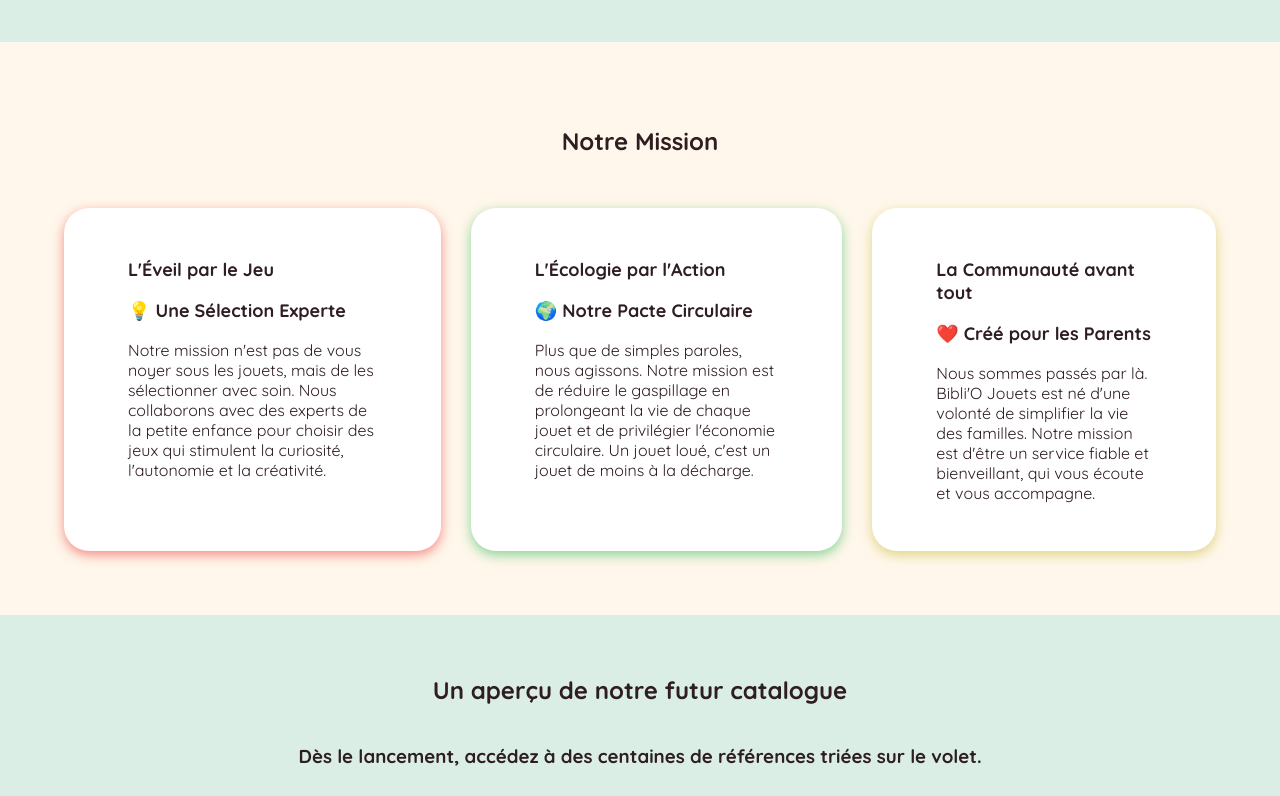
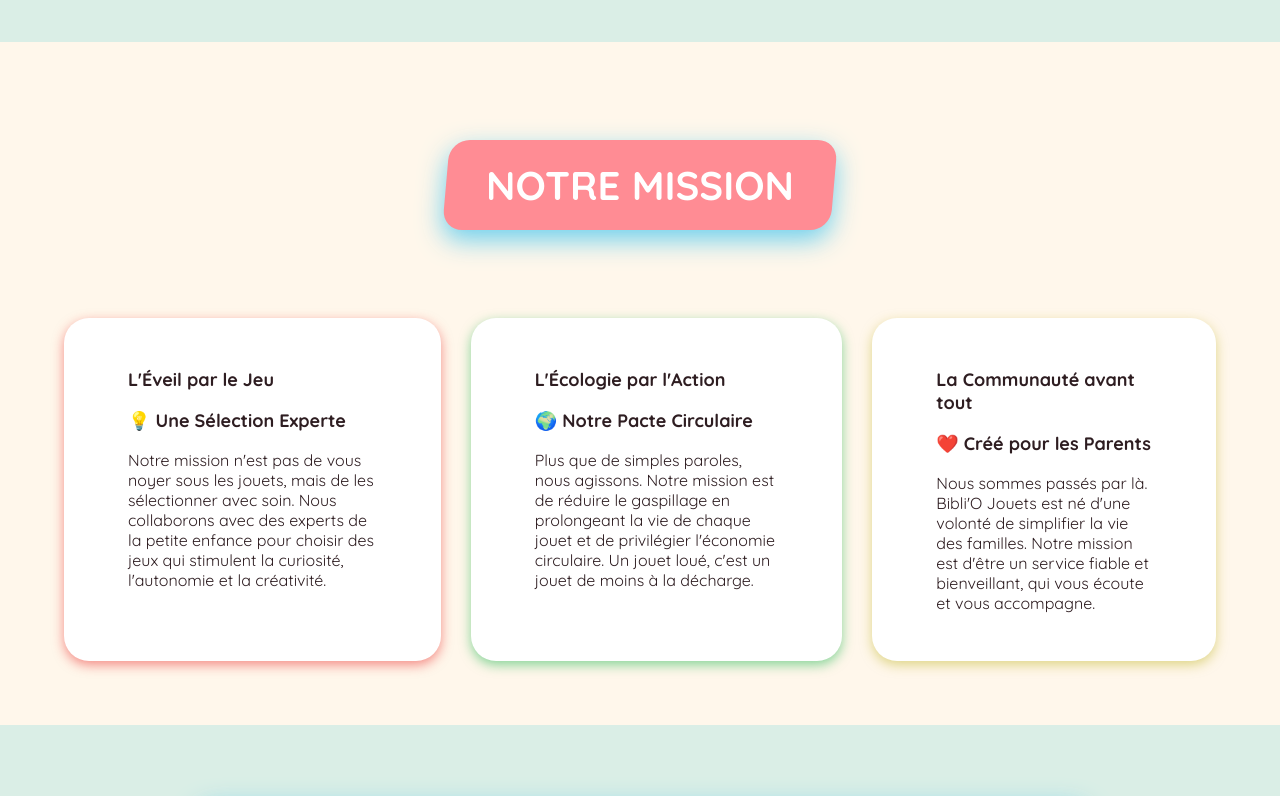
Before and after one commit to biblioJouets/Bibli-O, a Next.js app: page / in a window 1280 px wide. Shown: the part 2080-2876 px from the top of the page. Built offline with nearby package versions, Linux system fonts and the light colour scheme; no server answers.

Commit message:
fix h2 css

```diff
--- a/src/components/CardsContentMission.jsx
+++ b/src/components/CardsContentMission.jsx
@@ -22,7 +22,7 @@ const TestimonialSlider = () => {
     ];
     return (
 <div className='cardContentMissionSection'>
-<h2>Notre Mission</h2>
+<h2 className="homePageSubTitle">Notre Mission</h2>
 <div className='cardsContentMission'>
     <div className='cardContentMission redCardContent'>
         <p className='CardContentName'>{cardContentMission[0].name}</p>
--- a/src/components/CatalogOverview.jsx
+++ b/src/components/CatalogOverview.jsx
@@ -25,7 +25,7 @@ function CatalogOverview() {
 
   return (
     <div className="catalogOverviewSection">
-      <h2>Un aperçu de notre futur catalogue</h2>
+      <h2 className="homePageSubTitle">Un aperçu de notre futur catalogue</h2>
       <h3>Dès le lancement, accédez à des centaines de références triées sur le volet.</h3>
       <div className='BubulleTags'>
         {bubulleTagsList.map((item, index) => (
```
